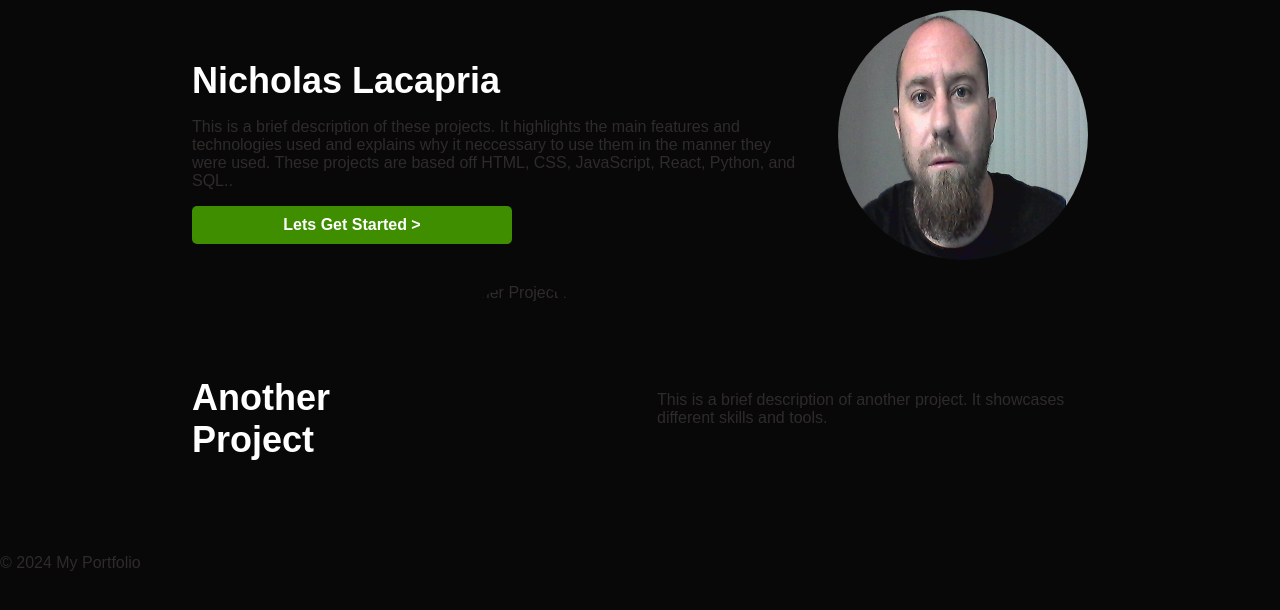
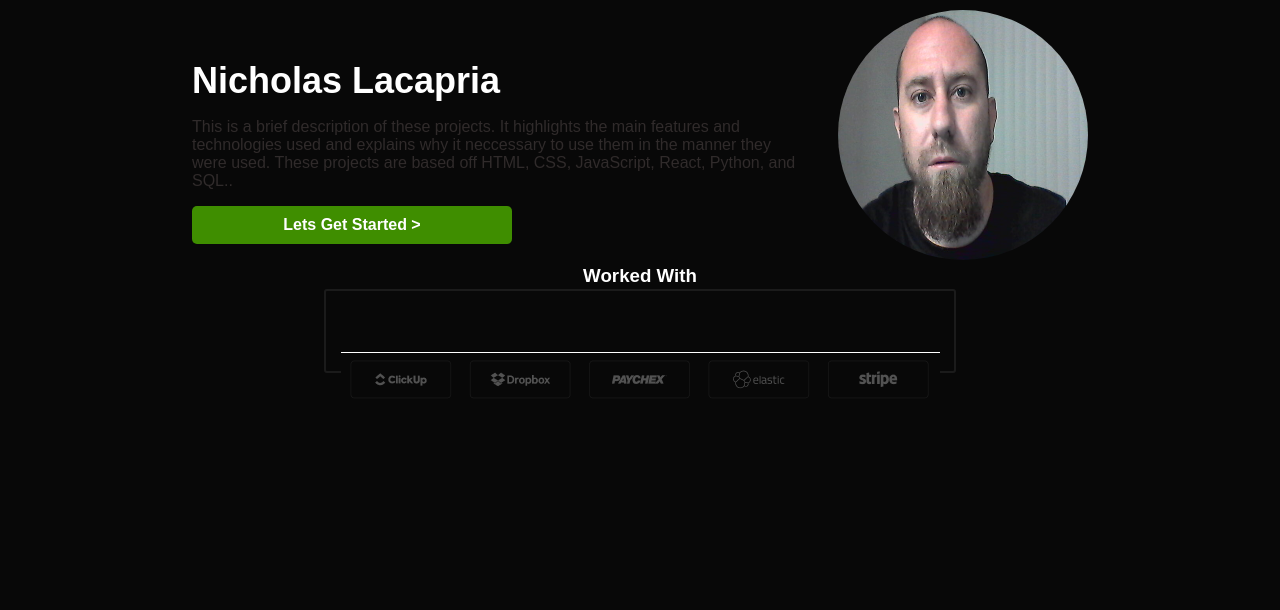
Before and after one commit to intense-code/FigmaPortfolioAssignment, a plain HTML site: page index.html in a window 1280 px wide. Shown: the part 76-686 px from the top of the page. Drawn offline with Linux system fonts and the light colour scheme.

Commit message:
made complete site

```diff
--- a/index.html
+++ b/index.html
@@ -33,17 +33,20 @@
             <button>Lets Get Started ></button>
             </div>
             <div>
-            <img src="Pictures/me.jpg" alt="Nicholas Anthony Lacapria Image">
+            <img class='imgpic'src="Pictures/me.jpg" alt="Nicholas Anthony Lacapria Image">
             </div>
         </section>
-        <section class="project">
-            <h2>Another Project</h2>
-            <img src="another-project-image.jpg" alt="Another Project Image">
-            <p>This is a brief description of another project. It showcases different skills and tools.</p>
-        </section>
+
     </main>
-    <footer>
-        <p>&copy; 2024 My Portfolio</p>
-    </footer>
+
+
+        <footer>
+            <div class="footer-content">
+        <h3>Worked With</h3>
+
+        <img src="Pictures/buttonsbar.png" alt="Worked with Image">
+        </div>
+        </footer>
+
 </body>
 </html>
--- a/style/styles.css
+++ b/style/styles.css
@@ -86,6 +86,7 @@ button{
     font-size: 24px;
     background-color: var(--bgNav); /* LinkedIn blue */
 }
+
 /*Main part with the lets get started and Picture */
 .project{
     display:flex;
@@ -101,8 +102,51 @@ h2{
     margin-bottom:10px;
     color:white;
 }
-img{
+.imgpic{
     border-radius: 50%;
  height: 250px;
  width: 250px;
 }
+/* Footer styles */
+.footer-content{
+    border:solid 2px var(--bgNav);
+    width:70%;
+    height:80px;
+    border-radius: 3px;
+    margin:5px;
+
+}
+.footer-content h3{
+    color:white;
+    text-align:left;
+    margin:5px;
+    padding-top:10px;
+}
+footer{
+     display: flex;
+    flex-direction: column;
+    justify-content:flex-start;
+    align-items: center;
+    gap: 60px;
+    width: 70%;
+    margin: 20px auto;
+}
+footer .footer-content{
+    display: flex;
+    flex-direction: column;
+    justify-content: center;
+    align-items: center;
+    gap: 60px;
+}
+.footman{
+    display: flex;
+    flex-direction: column;
+    justify-content: center;
+    align-items: center;
+    gap: 60px;
+}
+footer.footman{
+   width:70%;
+    margin:20px auto;
+    height:100%;
+    }
```
Also changed, not shown: Pictures/Clickup.png (added), Pictures/FigmaProject.png, Pictures/buttonsbar.png (added), 1 other file.
